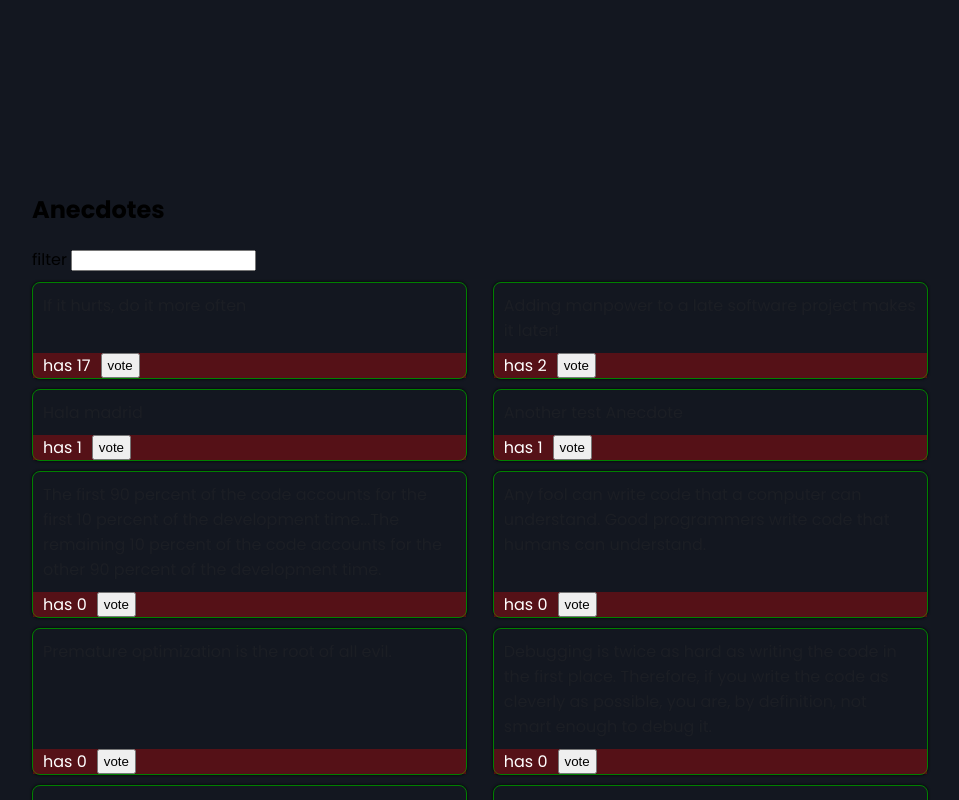
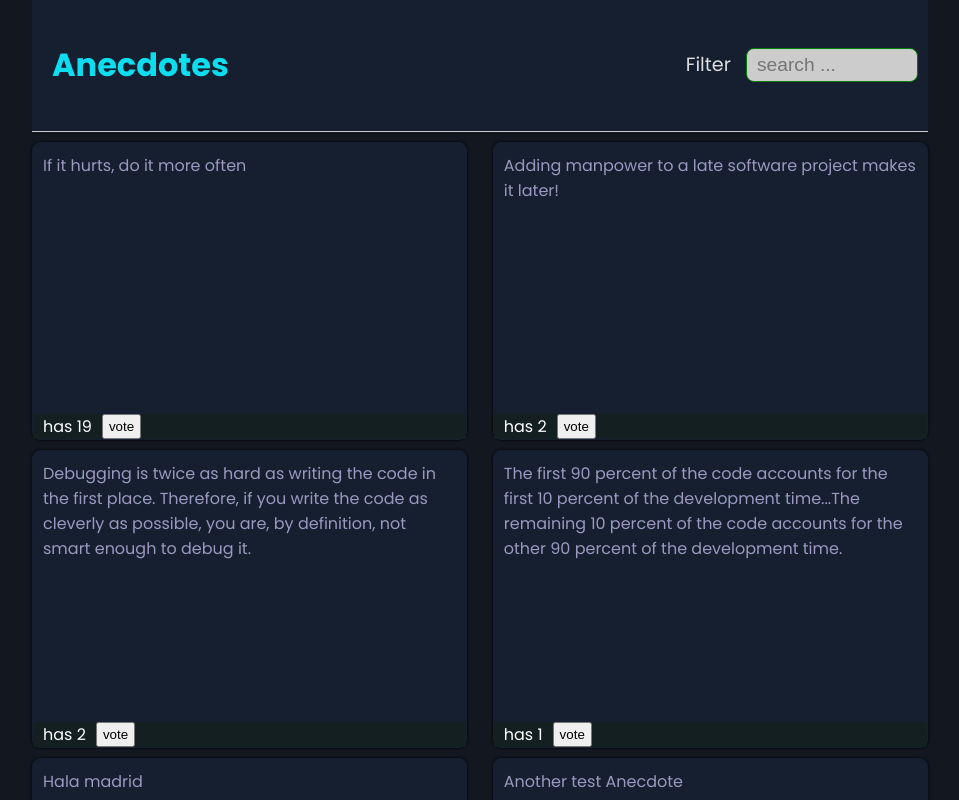
Before and after one commit to belmeetmule/anecdote, a React (Create React App) app: page / in a window 1280 px wide. Shown: the top 800 px of the page, without its empty margins (160-1119 px from the left). Built offline with nearby package versions, Linux system fonts and the light colour scheme; data requests are answered from the project's data file.

Commit message:
Tweak look and feel

```diff
--- a/data.json
+++ b/data.json
@@ -3,7 +3,7 @@
     {
       "content": "If it hurts, do it more often",
       "id": "47145",
-      "votes": 17
+      "votes": 19
     },
     {
       "content": "Adding manpower to a late software project makes it later!",
@@ -13,7 +13,7 @@
     {
       "content": "The first 90 percent of the code accounts for the first 10 percent of the development time...The remaining 10 percent of the code accounts for the other 90 percent of the development time.",
       "id": "69581",
-      "votes": 0
+      "votes": 1
     },
     {
       "content": "Any fool can write code that a computer can understand. Good programmers write code that humans can understand.",
@@ -28,7 +28,7 @@
     {
       "content": "Debugging is twice as hard as writing the code in the first place. Therefore, if you write the code as cleverly as possible, you are, by definition, not smart enough to debug it.",
       "id": "98312",
-      "votes": 0
+      "votes": 2
     },
     {
       "content": "My new anecdote",
--- a/src/App.css
+++ b/src/App.css
@@ -1,3 +1,3 @@
 .container{
-    margin: 15vw;
+    margin: 0 15vw;
 }
--- a/src/App.js
+++ b/src/App.js
@@ -1,6 +1,6 @@
 import Notification from './components/Notification'
 import AnecdoteList from './components/AnecdoteList'
-import Filter from './components/Filter'
+import Header from './components/Header'
 import AnecdoteForm from './components/AnecdoteForm'
 import { useDispatch } from 'react-redux'
 import { clearNotificaiton } from './reducers/notificationReducer'
@@ -21,9 +21,8 @@ const App = () => {
 
   return (
     <div className="container">
-     <h2>Anecdotes</h2>
+      <Header />
       <Notification />
-      <Filter />
       <AnecdoteList />
       <AnecdoteForm />
     </div>
--- a/src/components/AnecdoteList.css
+++ b/src/components/AnecdoteList.css
@@ -6,15 +6,16 @@
 
 .card{
         display: flex;
-        border: 1px solid green;
+        border: 1px solid #151f30;
         flex-direction: column;
         margin-bottom: 10px;
-        background: "#ccc";
+        background: #151f30;
         border-radius: 8px;
-        padding: "0px 0 0 0";
+        padding: 0px 0 0 0;
         justify-content: space-between;
         transition: all ease 0.6s;
         box-shadow: 0 0 3px black;
+        min-height: 37vh;
 }
 
 .card:hover{
--- a/src/components/AnecdoteList.js
+++ b/src/components/AnecdoteList.js
@@ -36,7 +36,7 @@ const AnecdoteList = ()=>{
 //     }
 
     const anecdoteBody ={
-        color: "#28292d63",
+        color: "rgb(202 195 241 / 74%)",
         padding: "10px 10px",
     }
 
@@ -48,7 +48,7 @@ const AnecdoteList = ()=>{
                         <div style={anecdoteBody}>
                             {anecdote.content}
                         </div>
-                        <div style={{background: "#ff000047", color:"white", padding: "0 10px", display: "flex", gap: "10px", alignItems:"center"}}>
+                        <div style={{background: "#131f20", color:"white", padding: "0 10px", display: "flex", gap: "10px", alignItems:"center"}}>
                             has {anecdote.votes}
                             <button onClick={() => vote(anecdote)} style={{padding: "3px 5px"}}>vote</button>
                         </div>
--- a/src/components/Filter.js
+++ b/src/components/Filter.js
@@ -7,13 +7,24 @@ const Filter = () => {
     const handleChange = (event) => {
       dispach (filterChanged(event.target.value))
     }
-    const style = {
-      marginBottom: 10
+    const filterStyle = {
+      color: "#ddd",
+      fontSize: "1.2rem",
+    }
+    const inputStyle = {
+      background: "#ccc",
+      borderRadius: "8px",
+      border: "1px solid green",
+      padding: "5px 10px",
+      marginLeft: "10px",
+      fontSize: "1.2rem",
+      width: "150px",
+
     }
 
     return (
-      <div style={style}>
-        filter <input onChange={handleChange} />
+      <div style={filterStyle}>
+        Filter <input onChange={handleChange} style={inputStyle} placeholder="search ..."/>
       </div>
     )
   }
```
